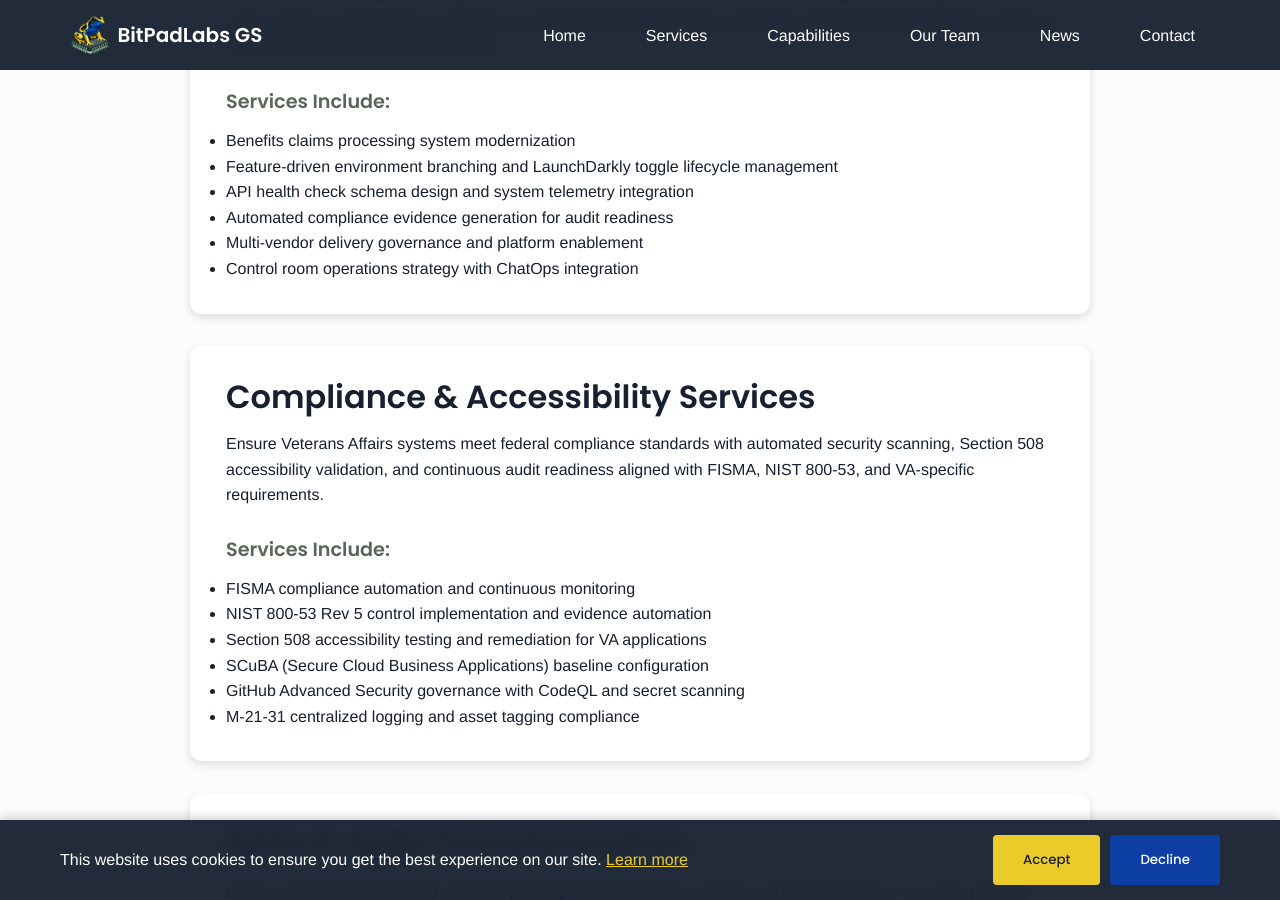
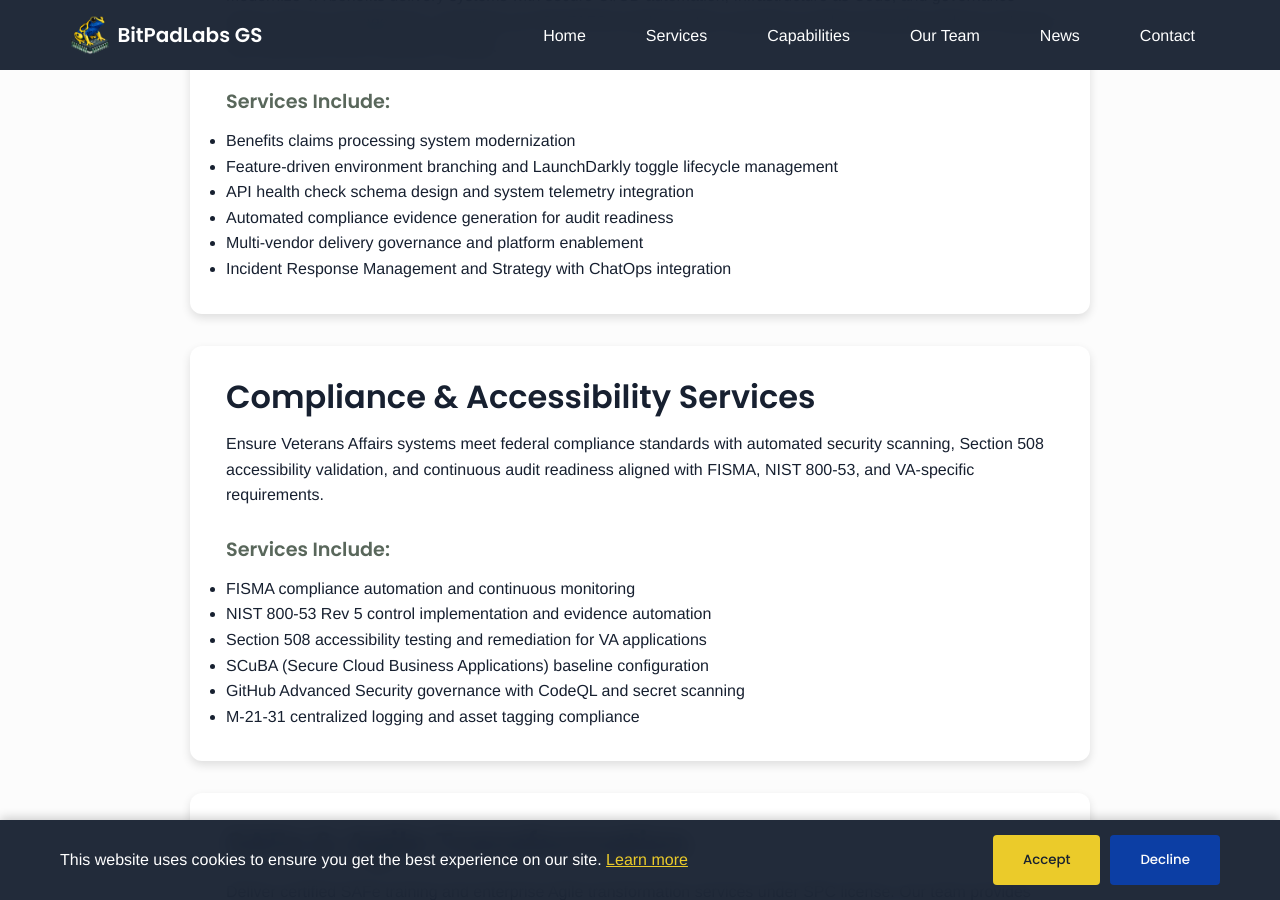
Before and after one commit to BitPadLabs/bitpadlabsgs-site, a Jekyll site: the page built from services.html, in a window 1280 px wide and 900 px high, scrolled down 820 px. Built offline with Jekyll 4.4.1, drawn with Linux system fonts in a browser that asks for light colours.

Commit message:
Update service description for control room operations
Revised the service offering from 'Control room operations strategy with ChatOps integration' to 'Incident Response Management and Strategy with ChatOps integration' for greater clarity and accuracy.

```diff
--- a/services.html
+++ b/services.html
@@ -42,7 +42,7 @@ title: Services
           <li>API health check schema design and system telemetry integration</li>
           <li>Automated compliance evidence generation for audit readiness</li>
           <li>Multi-vendor delivery governance and platform enablement</li>
-          <li>Control room operations strategy with ChatOps integration</li>
+          <li>Incident Response Management and Strategy with ChatOps integration</li>
         </ul>
       </div>
 
```
